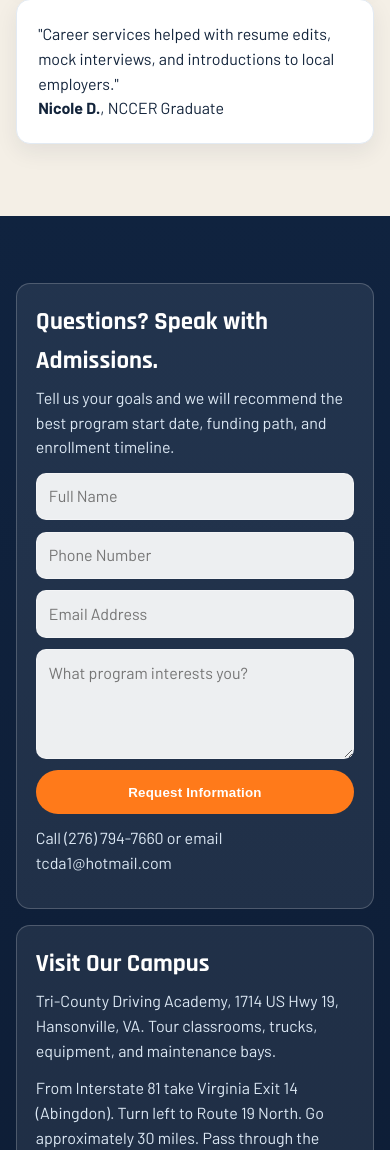
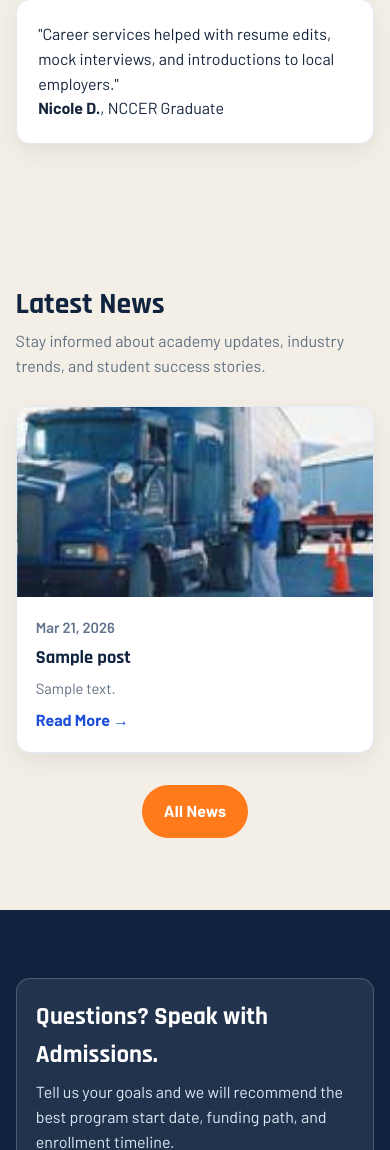
Before and after one commit to wedeveloper-code/driver, a WordPress theme: template tricounty-theme/page-templates/front-page.php in a window 390 px wide. Shown: the part 5029-6179 px from the top of the page. Run offline with PHP 8.4 and a stand-in for WordPress, Linux system fonts and the light colour scheme; the site name, menu and one post (Sample post) are stand-ins, and other content is empty.

Commit message:
Add Latest News section to front page
- Query 3 most recent posts and display as cards with thumbnail,
  category badge, date, excerpt, and read-more link
- Placed between Testimonials and Contact sections
- Responsive grid: 3 columns desktop, 2 tablet, 1 mobile
- Styled to match existing site design (card, badge, section-title)
- "All News" button links to blog archive page

https://claude.ai/code/session_0173nfkUNEAihpFmBk7uT8zH

```diff
--- a/tricounty-theme/assets/css/theme.css
+++ b/tricounty-theme/assets/css/theme.css
@@ -633,6 +633,83 @@ a {
   margin-top: 0.5rem;
 }
 
+/* Latest News – Front Page */
+.latest-news-section {
+  background: var(--sand);
+}
+
+.latest-news-grid {
+  display: grid;
+  grid-template-columns: repeat(3, 1fr);
+  gap: 1.5rem;
+}
+
+.latest-news-card {
+  overflow: hidden;
+  display: flex;
+  flex-direction: column;
+  transition: transform 0.2s ease, box-shadow 0.2s ease;
+}
+
+.latest-news-card:hover {
+  transform: translateY(-3px);
+  box-shadow: 0 15px 28px rgba(20, 41, 65, 0.13);
+}
+
+.latest-news-media {
+  display: block;
+  height: 190px;
+  background-size: cover;
+  background-position: center;
+}
+
+.latest-news-body {
+  padding: 1.2rem;
+  display: flex;
+  flex-direction: column;
+  gap: 0.5rem;
+  flex: 1;
+}
+
+.latest-news-meta {
+  display: flex;
+  align-items: center;
+  gap: 0.6rem;
+  font-size: 0.82rem;
+}
+
+.latest-news-body h3 {
+  font-family: "Rajdhani", sans-serif;
+  font-size: 1.15rem;
+  color: var(--navy);
+  line-height: 1.2;
+}
+
+.latest-news-body h3 a:hover {
+  color: var(--orange);
+}
+
+.latest-news-body > p {
+  color: var(--muted);
+  font-size: 0.92rem;
+  flex: 1;
+}
+
+@media (max-width: 900px) {
+  .latest-news-grid {
+    grid-template-columns: 1fr;
+  }
+}
+
+@media (min-width: 901px) and (max-width: 1024px) {
+  .latest-news-grid {
+    grid-template-columns: repeat(2, 1fr);
+  }
+  .latest-news-card:last-child {
+    display: none;
+  }
+}
+
 .lead-area {
   background: linear-gradient(180deg, #10233f, #0d1c34);
   color: #fff;
--- a/tricounty-theme/page-templates/front-page.php
+++ b/tricounty-theme/page-templates/front-page.php
@@ -128,6 +128,46 @@ $img = 'get_template_directory_uri' ;
     </div>
   </section>
 
+  <?php
+  $news_query = new WP_Query(array(
+    'posts_per_page' => 3,
+    'post_status'    => 'publish',
+    'orderby'        => 'date',
+    'order'          => 'DESC',
+  ));
+  if ($news_query->have_posts()) : ?>
+  <section class="section latest-news-section">
+    <div class="container">
+      <h2 class="section-title">Latest News</h2>
+      <p class="section-intro">Stay informed about academy updates, industry trends, and student success stories.</p>
+      <div class="latest-news-grid">
+        <?php while ($news_query->have_posts()) : $news_query->the_post();
+          $cats = get_the_category();
+          $thumb = has_post_thumbnail() ? get_the_post_thumbnail_url(get_the_ID(), 'medium_large') : tricounty_img('truck.jpg');
+        ?>
+        <article class="card latest-news-card">
+          <a href="<?php the_permalink(); ?>" class="latest-news-media" style="background-image:url('<?php echo esc_url($thumb); ?>');"></a>
+          <div class="latest-news-body">
+            <div class="latest-news-meta">
+              <?php if ($cats) : ?>
+                <span class="badge"><?php echo esc_html($cats[0]->name); ?></span>
+              <?php endif; ?>
+              <span class="news-date"><?php echo get_the_date('M j, Y'); ?></span>
+            </div>
+            <h3><a href="<?php the_permalink(); ?>"><?php the_title(); ?></a></h3>
+            <p><?php echo wp_trim_words(get_the_excerpt(), 18); ?></p>
+            <a class="news-link" href="<?php the_permalink(); ?>">Read More &rarr;</a>
+          </div>
+        </article>
+        <?php endwhile; ?>
+      </div>
+      <p style="text-align:center;margin-top:2rem;">
+        <a class="btn btn-primary" href="<?php echo esc_url(get_permalink(get_option('page_for_posts'))); ?>">All News</a>
+      </p>
+    </div>
+  </section>
+  <?php wp_reset_postdata(); endif; ?>
+
   <section class="lead-area section">
     <div class="container lead-grid">
       <article class="lead-card">
```
